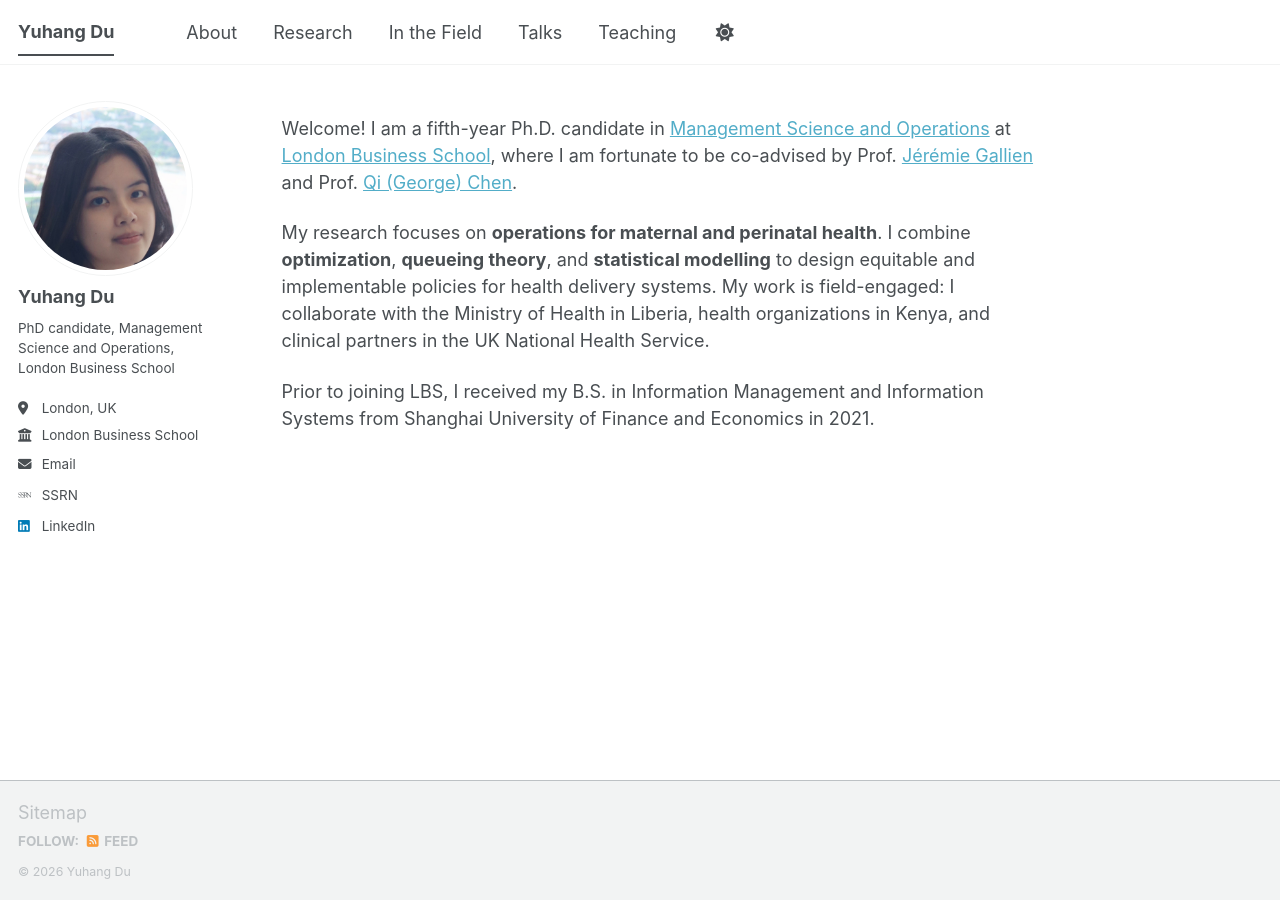
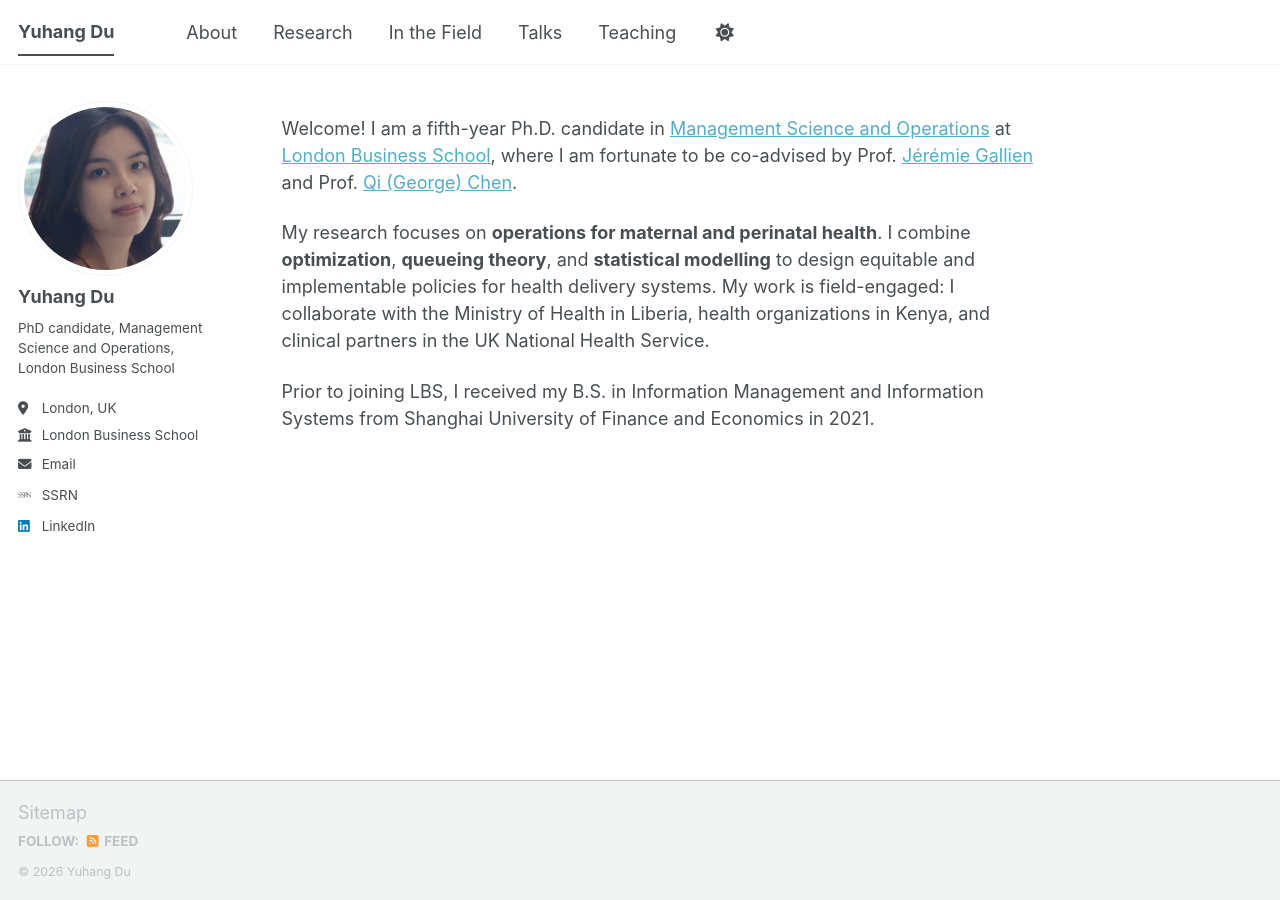
Before and after one commit to yuhangdu-edu/yuhangdu-edu.github.io, a Jekyll site: the page built from _pages/about.md, in a window 1280 px wide. Built offline with Jekyll 4.4.1, drawn with Linux system fonts in a browser that asks for light colours; some web fonts are replaced; a script bundle is joined from its source files by our own code; library files that are not in the unit come from our copies.

Commit message:
Update _sidebar.scss

```diff
--- a/_sass/layout/_sidebar.scss
+++ b/_sass/layout/_sidebar.scss
@@ -157,7 +157,7 @@
     max-width: 175px;
     height: 175px;
     object-fit: cover;
-    object-position: center 15%;
+    object-position: center center;
     border-radius: 50%;
 
     @include breakpoint($large) {
```
